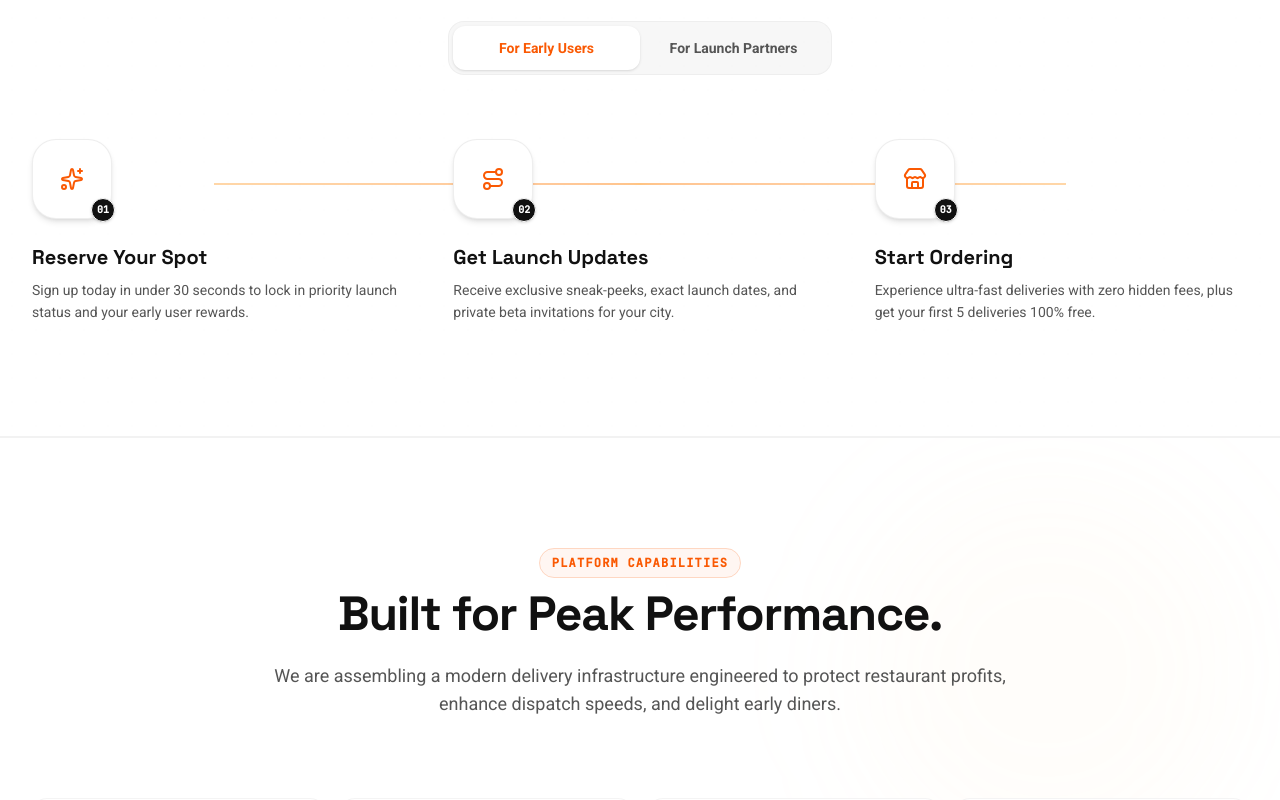
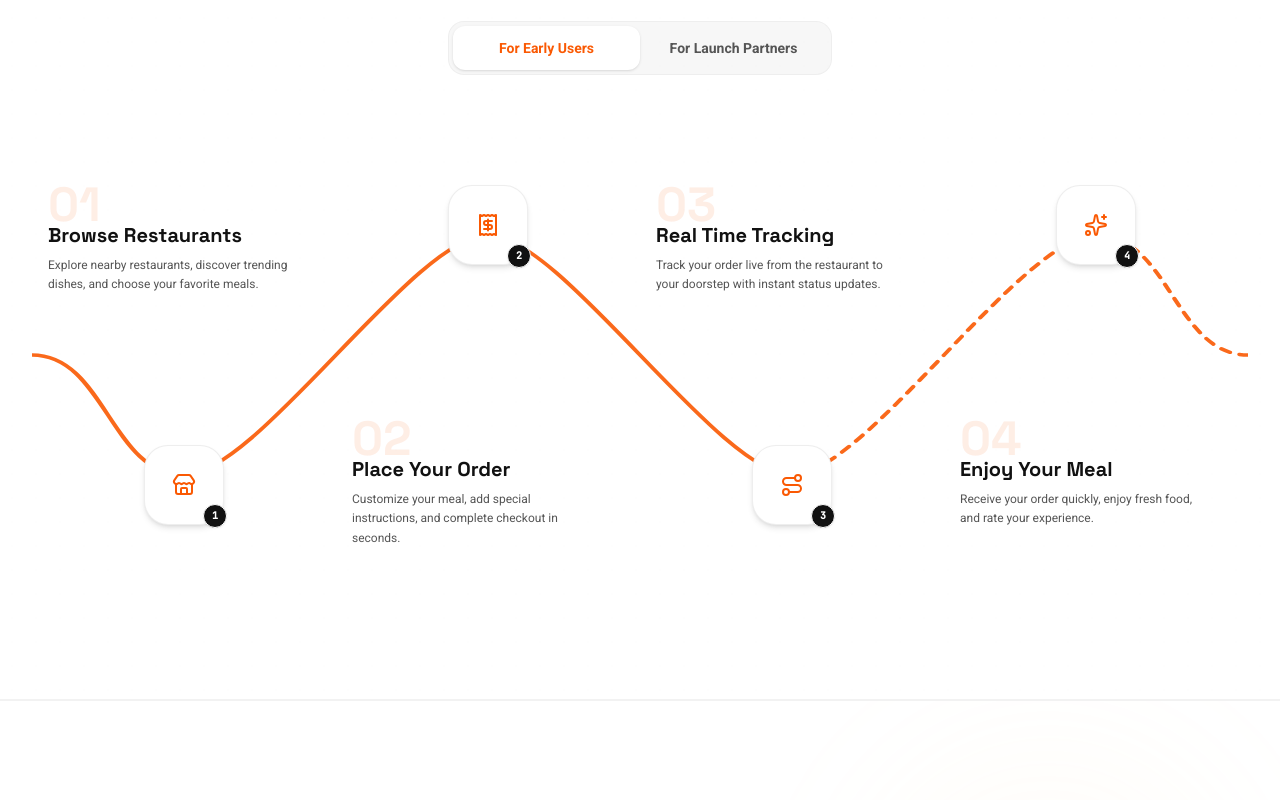
Before and after one commit to vipul9987/zopiqnow, a React (Vite) app: page / in a window 1280 px wide. Shown: the part 3520-4320 px from the top of the page. Built offline with nearby package versions, Linux system fonts and the light colour scheme.

Commit message:
feat(components): update HowItWorks step sequence
Refactor the customer flow to display the full ordering process and align the UI with the final service workflow.

```diff
--- a/src/components/HowItWorks.tsx
+++ b/src/components/HowItWorks.tsx
@@ -1,6 +1,6 @@
 import { useState, useRef, ReactNode } from "react";
-import { Store, Receipt, Route, Sparkles, CheckCircle2 } from "lucide-react";
-import { motion } from "motion/react";
+import { Store, Receipt, Route, Sparkles } from "lucide-react";
+import { motion, AnimatePresence } from "motion/react";
 
 interface StepItem {
   step: string;
@@ -12,21 +12,27 @@ interface StepItem {
 const customerSteps: StepItem[] = [
   {
     step: "01",
-    title: "Reserve Your Spot",
-    description: "Sign up today in under 30 seconds to lock in priority launch status and your early user rewards.",
-    icon: <Sparkles className="w-5 h-5 md:w-6 md:h-6 text-[#FA5903]" />
+    title: "Browse Restaurants",
+    description: "Explore nearby restaurants, discover trending dishes, and choose your favorite meals.",
+    icon: <Store className="w-6 h-6 text-[#FA5903]" />
   },
   {
     step: "02",
-    title: "Get Launch Updates",
-    description: "Receive exclusive sneak-peeks, exact launch dates, and private beta invitations for your city.",
-    icon: <Route className="w-5 h-5 md:w-6 md:h-6 text-[#FA5903]" />
+    title: "Place Your Order",
+    description: "Customize your meal, add special instructions, and complete checkout in seconds.",
+    icon: <Receipt className="w-6 h-6 text-[#FA5903]" />
   },
   {
     step: "03",
-    title: "Start Ordering",
-    description: "Experience ultra-fast deliveries with zero hidden fees, plus get your first 5 deliveries 100% free.",
-    icon: <Store className="w-5 h-5 md:w-6 md:h-6 text-[#FA5903]" />
+    title: "Real Time Tracking",
+    description: "Track your order live from the restaurant to your doorstep with instant status updates.",
+    icon: <Route className="w-6 h-6 text-[#FA5903]" />
+  },
+  {
+    step: "04",
+    title: "Enjoy Your Meal",
+    description: "Receive your order quickly, enjoy fresh food, and rate your experience.",
+    icon: <Sparkles className="w-6 h-6 text-[#FA5903]" />
   }
 ];
 
@@ -35,19 +41,25 @@ const restaurantSteps: StepItem[] = [
     step: "01",
     title: "Register Your Restaurant",
     description: "Reserve your launch spot to secure priority onboarding before we go live in your city.",
-    icon: <Store className="w-5 h-5 md:w-6 md:h-6 text-[#FA5903]" />
+    icon: <Store className="w-6 h-6 text-[#FA5903]" />
   },
   {
     step: "02",
     title: "Get Verified & Audited",
     description: "Our priority onboarding squad reviews your kitchen details and configures your digital menu.",
-    icon: <Receipt className="w-5 h-5 md:w-6 md:h-6 text-[#FA5903]" />
+    icon: <Receipt className="w-6 h-6 text-[#FA5903]" />
   },
   {
     step: "03",
+    title: "Promote Your Brand",
+    description: "Collaborate on targeted local campaigns to drive maximum high-value customers on day one.",
+    icon: <Route className="w-6 h-6 text-[#FA5903]" />
+  },
+  {
+    step: "04",
     title: "Go Live on Launch Day",
-    description: "Open your digital doors, receive direct orders, and pay a flat 8% commission rate.",
-    icon: <CheckCircle2 className="w-5 h-5 md:w-6 md:h-6 text-[#FA5903]" />
+    description: "Open your digital doors, receive direct orders, and pay a flat 8% low commission rate.",
+    icon: <Sparkles className="w-6 h-6 text-[#FA5903]" />
   }
 ];
 
@@ -69,7 +81,7 @@ export default function HowItWorks() {
       <div className="max-w-7xl mx-auto section-container-padding relative z-10">
 
         {/* Section Heading */}
-        <div className="text-center max-w-2xl mx-auto mb-12 sm:mb-16">
+        <div className="text-center max-w-2xl mx-auto mb-16 sm:mb-20">
           <div className="inline-block mb-3 sm:mb-4">
             <span className="text-xs font-bold tracking-widest text-[#FA5903] uppercase font-mono bg-[#FA5903]/5 px-3 py-1.5 rounded-full border border-[#FA5903]/20">
               The Launch Playbook
@@ -107,43 +119,160 @@ export default function HowItWorks() {
           </div>
         </div>
 
-        {/* 3-Step Grid (Horizontal for md+, Vertical for mobile) */}
-        <div className="grid grid-cols-1 md:grid-cols-3 gap-8 md:gap-12 mt-12 relative">
+        {/* Desktop Alternating Wavy Layout */}
+        <div className="hidden md:block relative w-full h-[400px] mt-12 mb-8">
 
-          {/* Subtle connecting lines for horizontal desktop steps */}
-          <div className="hidden md:block absolute top-[44px] left-[15%] right-[15%] h-[2px] bg-gradient-to-r from-orange-200 via-orange-400/50 to-orange-200 pointer-events-none z-0" />
+          {/* Wave SVG Line Background */}
+          <svg
+            className="absolute inset-0 w-full h-full pointer-events-none z-0"
+            viewBox="0 0 1000 400"
+            preserveAspectRatio="none"
+          >
+            {/* Solid part of the curve (Starts at (0,200), through Step 1 (125,320), Step 2 (375,80), and terminates at Step 3 (625,320)) */}
+            <path
+              d="M 0 200 C 60 200, 65 320, 125 320 C 185 320, 315 80, 375 80 C 435 80, 565 320, 625 320"
+              fill="none"
+              stroke="#FA5903"
+              strokeWidth="3.5"
+              strokeLinecap="round"
+              className="opacity-90"
+            />
+            {/* Dashed part of the curve (Starts at Step 3 (625,320), through Step 4 (875,80), and out at (1000, 200)) */}
+            <path
+              d="M 625 320 C 685 320, 815 80, 875 80 C 935 80, 940 200, 1000 200"
+              fill="none"
+              stroke="#FA5903"
+              strokeWidth="3.5"
+              strokeLinecap="round"
+              strokeDasharray="8 8"
+              className="opacity-90"
+            />
+          </svg>
 
+          {/* Interactive Steps Grid */}
+          <div className="grid grid-cols-4 h-full relative z-10">
+            <AnimatePresence mode="popLayout">
+              {currentSteps.map((item, idx) => {
+                const isEven = idx % 2 === 1; // 0 (odd visually but 0 index) -> bottom icon; 1 -> top icon
+
+                return (
+                  <motion.div
+                    key={`${activeTab}-${item.step}`}
+                    initial={{ opacity: 0, y: 15 }}
+                    animate={{ opacity: 1, y: 0 }}
+                    exit={{ opacity: 0, y: -15 }}
+                    transition={{ duration: 0.4, delay: idx * 0.05 }}
+                    className="flex flex-col justify-between h-full px-4"
+                  >
+                    {/* Top Segment */}
+                    <div className="h-[140px] flex flex-col justify-end">
+                      {!isEven ? (
+                        // Odd indexed step (01, 03) has Text at the top
+                        <div className="text-left">
+                          <span className="text-5xl font-display font-extrabold text-[#FA5903]/10 leading-none select-none -mb-1.5 block">
+                            {item.step}
+                          </span>
+                          <h3 className="text-xl font-display font-extrabold text-[#111111] mb-2 leading-tight">
+                            {item.title}
+                          </h3>
+                          <p className="text-xs text-[#555555] leading-relaxed max-w-[240px]">
+                            {item.description}
+                          </p>
+                        </div>
+                      ) : (
+                        // Even indexed step (02, 04) has Icon at the top
+                        <div className="flex items-center justify-center h-full">
+                          <div className="flex items-center justify-center w-20 h-20 rounded-3xl bg-white border border-[#EAEAEA]/80 text-[#111111] shadow-md hover:shadow-lg hover:border-[#FA5903]/30 transition-all duration-300 relative">
+                            <div className="text-[#FA5903]">
+                              {item.icon}
+                            </div>
+                            <div className="absolute -bottom-1 -right-1 w-6 h-6 rounded-full bg-[#111111] text-white text-[10px] font-mono font-bold flex items-center justify-center border border-white shadow-xs">
+                              {parseInt(item.step)}
+                            </div>
+                          </div>
+                        </div>
+                      )}
+                    </div>
+
+                    {/* Middle spacer to clear the wave path */}
+                    <div className="h-[120px]" />
+
+                    {/* Bottom Segment */}
+                    <div className="h-[140px] flex flex-col justify-start">
+                      {isEven ? (
+                        // Even indexed step (02, 04) has Text at the bottom
+                        <div className="text-left">
+                          <span className="text-5xl font-display font-extrabold text-[#FA5903]/10 leading-none select-none -mb-1.5 block">
+                            {item.step}
+                          </span>
+                          <h3 className="text-xl font-display font-extrabold text-[#111111] mb-2 leading-tight">
+                            {item.title}
+                          </h3>
+                          <p className="text-xs text-[#555555] leading-relaxed max-w-[240px]">
+                            {item.description}
+                          </p>
+                        </div>
+                      ) : (
+                        // Odd indexed step (01, 03) has Icon at the bottom
+                        <div className="flex items-center justify-center h-full">
+                          <div className="flex items-center justify-center w-20 h-20 rounded-3xl bg-white border border-[#EAEAEA]/80 text-[#111111] shadow-md hover:shadow-lg hover:border-[#FA5903]/30 transition-all duration-300 relative">
+                            <div className="text-[#FA5903]">
+                              {item.icon}
+                            </div>
+                            <div className="absolute -bottom-1 -right-1 w-6 h-6 rounded-full bg-[#111111] text-white text-[10px] font-mono font-bold flex items-center justify-center border border-white shadow-xs">
+                              {parseInt(item.step)}
+                            </div>
+                          </div>
+                        </div>
+                      )}
+                    </div>
+                  </motion.div>
+                );
+              })}
+            </AnimatePresence>
+          </div>
+        </div>
+
+        {/* Mobile / Tablet Vertical Layout */}
+        <div className="md:hidden space-y-12 mt-12 relative">
+          {/* vertical connecting line */}
+          <div className="absolute top-10 bottom-10 left-[40px] w-[2px] bg-gradient-to-b from-[#FA5903] via-[#FA5903] to-[#FA5903]/20 pointer-events-none z-0" />
+
+          <AnimatePresence mode="popLayout">
             {currentSteps.map((item, idx) => (
               <motion.div
-              key={`${activeTab}-${item.step}`}
-              initial={{ opacity: 0, y: 20 }}
-              whileInView={{ opacity: 1, y: 0 }}
+                key={`${activeTab}-mobile-${item.step}`}
+                initial={{ opacity: 0, x: -15 }}
+                whileInView={{ opacity: 1, x: 0 }}
                 viewport={{ once: true }}
-              transition={{ duration: 0.5, delay: idx * 0.1 }}
-              className="relative flex flex-col items-center md:items-start text-center md:text-left z-10 group"
+                transition={{ duration: 0.4 }}
+                className="flex items-start gap-6 relative z-10"
               >
                 {/* Stepper Bubble */}
-              <div className="flex items-center justify-center w-20 h-20 rounded-3xl bg-white border border-[#EAEAEA]/80 text-[#111111] shadow-md group-hover:shadow-lg group-hover:border-[#FA5903]/30 transition-all duration-300 mb-6 relative">
-                <div className="text-[#FA5903] transform group-hover:scale-110 transition-transform duration-300">
+                <div className="flex-shrink-0 flex items-center justify-center w-20 h-20 rounded-3xl bg-white border border-[#EAEAEA]/80 text-[#111111] shadow-md relative">
+                  <div className="text-[#FA5903]">
                     {item.icon}
                   </div>
-                {/* Numeric Step Badge */}
                   <div className="absolute -bottom-1 -right-1 w-6 h-6 rounded-full bg-[#111111] text-white text-[10px] font-mono font-bold flex items-center justify-center border border-white shadow-sm">
-                  {item.step}
+                    {parseInt(item.step)}
                   </div>
                 </div>
 
                 {/* Step Content */}
-              <div>
-                <h3 className="text-lg sm:text-xl font-display font-bold text-[#111111] mb-2">
+                <div className="pt-2 text-left">
+                  <span className="text-4xl font-display font-extrabold text-[#FA5903]/10 leading-none select-none -mb-1 block">
+                    {item.step}
+                  </span>
+                  <h3 className="text-lg font-display font-bold text-[#111111] mb-1 leading-tight">
                     {item.title}
                   </h3>
-                <p className="text-xs sm:text-sm text-[#555555] leading-relaxed max-w-sm">
+                  <p className="text-xs sm:text-sm text-[#555555] leading-relaxed">
                     {item.description}
                   </p>
                 </div>
               </motion.div>
             ))}
+          </AnimatePresence>
         </div>
 
       </div>
```
Lines whose indentation alone changed are shown as unchanged.
